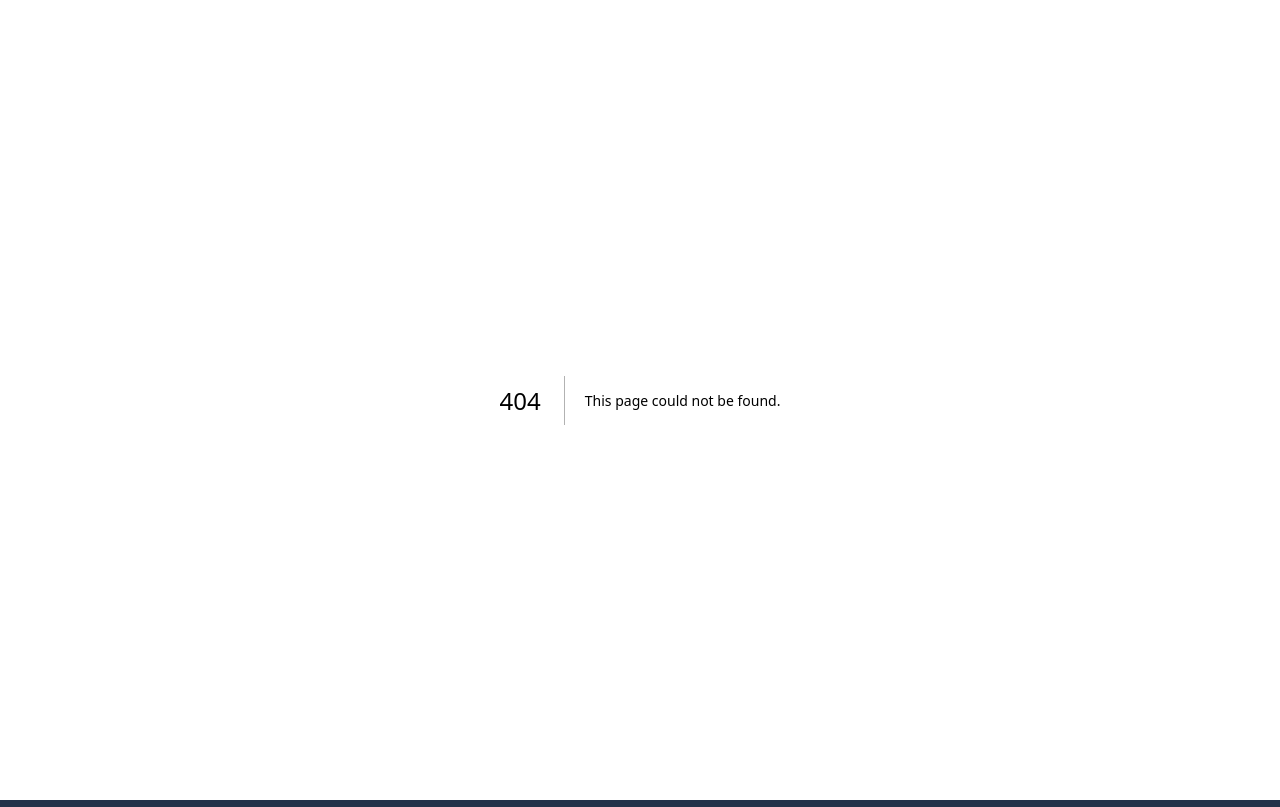
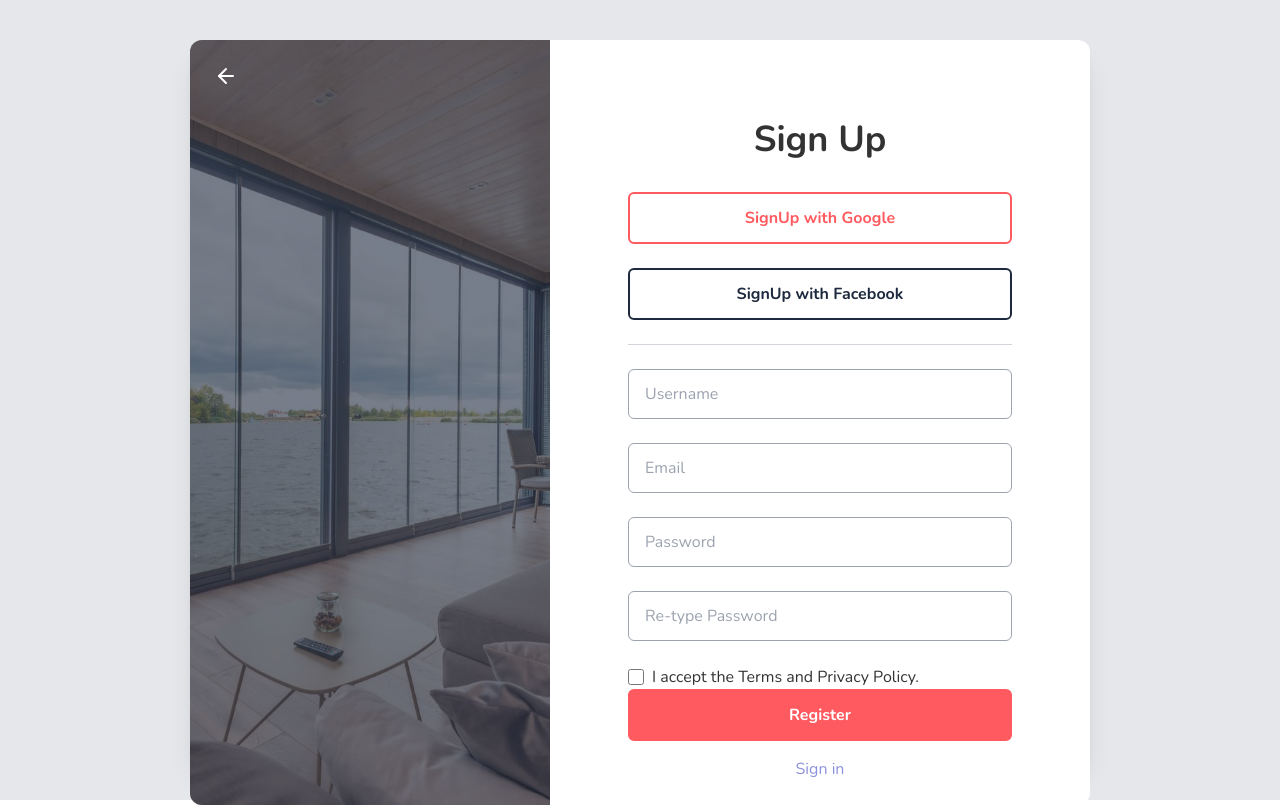
Before and after one commit to super0618/2amRealty, a Next.js app: page /signup in a window 1280 px wide. Before the commit this address had no page. Shown: the top 807 px of the page. Built offline with nearby package versions, Linux system fonts and the light colour scheme.

Commit message:
added signin/signup pages

```diff
--- /dev/null
+++ b/app/(auth)/signin/page.jsx
@@ -0,0 +1,65 @@
+"use client";
+
+import Link from "next/link";
+import * as Tooltip from "@radix-ui/react-tooltip";
+import { ArrowLeft } from "react-feather";
+
+export default function () {
+	return (
+		<div className="bg-gray-200 grid place-items-center h-screen">
+			<div className="grid grid-cols-5 w-[90%] h-[90%] max-w-[900px] max-h-[800px] shadow-xl">
+				<div className="col-span-2 hidden sm:block rounded-l-xl bg-[url('/asssets/images/sidebg.jpg')] bg-cover bg-center overflow-hidden relative before:content-[''] before:absolute before:top-0 before:left-0 before:right-0 before:bottom-0 before:bg-[#1d293e] before:opacity-60">
+					<div className="absolute top-6 left-6 text-white">
+						<Tooltip.TooltipProvider>
+							<Tooltip.Root delayDuration={0}>
+								<Tooltip.Trigger>
+									<Link href="/">
+										<ArrowLeft />
+									</Link>
+								</Tooltip.Trigger>
+								<Tooltip.Content>
+									<div className="px-2 py-1 bg-[#333] rounded-md">Go to Home</div>
+								</Tooltip.Content>
+							</Tooltip.Root>
+						</Tooltip.TooltipProvider>
+					</div>
+				</div>
+				<div className="flex flex-col justify-between col-span-5 sm:col-span-3 bg-white rounded-xl sm:rounded-r-xl sm:rounded-l-none px-6 pt-20 pb-6 text-[#333]">
+					<div>
+						<p className="text-4xl font-bold text-center mb-8">Sign In</p>
+						<div className="w-full max-w-96 mx-auto">
+							<div className="w-full px-4 py-3 rounded-md mb-6 border-[#ff5a5f] border-2 text-[#ff5a5f] font-bold text-center cursor-pointer duration-200 hover:bg-[#ff5a5f] hover:text-white">
+								Continue with Google
+							</div>
+							<div className="w-full px-4 py-3 rounded-md mb-6 border-[#1d293e] border-2 text-[#1d293e] font-bold text-center cursor-pointer duration-200 hover:bg-[#1d293e] hover:text-white">
+								Continue with Facebook
+							</div>
+							<div className="bg-gray-300 h-[1px] mb-6"></div>
+							<input type="text" className="w-full border px-4 py-3 rounded-md mb-6 border-gray-400" placeholder="Username" />
+							<input type="password" className="w-full border px-4 py-3 rounded-md mb-6 border-gray-400" placeholder="Password" />
+							<div className="flex justify-between items-center">
+								<label className="flex items-center gap-2">
+									<input type="checkbox" name="checkbox" className="w-4 h-4" />
+									Remember Me
+								</label>
+								<Link href="/forgot" className="text-[#8b91dd] hover:text-[#ff5a5f]">
+									Forgot Password?
+								</Link>
+							</div>
+						</div>
+					</div>
+					<div>
+						<div className="w-full max-w-96 mx-auto text-center">
+							<div className="w-full px-4 py-3 rounded-md mb-4 border-[#ff5a5f] bg-[#ff5a5f] border-2 text-white font-bold text-center cursor-pointer duration-200 hover:bg-[#c44448]">
+								Login
+							</div>
+							<Link href="/signup" className="text-[#8b91dd] hover:text-[#ff5a5f]">
+								Create account
+							</Link>
+						</div>
+					</div>
+				</div>
+			</div>
+		</div>
+	);
+}
--- /dev/null
+++ b/app/(auth)/signup/page.jsx
@@ -0,0 +1,63 @@
+"use client";
+
+import Link from "next/link";
+import * as Tooltip from "@radix-ui/react-tooltip";
+import { ArrowLeft } from "react-feather";
+
+export default function () {
+	return (
+		<div className="bg-gray-200 grid place-items-center h-screen">
+			<div className="grid grid-cols-5 w-[90%] h-[90%] max-w-[900px] max-h-[800px] shadow-xl">
+				<div className="col-span-2 hidden sm:block rounded-l-xl bg-[url('/asssets/images/sidebg.jpg')] bg-cover bg-center overflow-hidden relative before:content-[''] before:absolute before:top-0 before:left-0 before:right-0 before:bottom-0 before:bg-[#1d293e] before:opacity-60">
+					<div className="absolute top-6 left-6 text-white">
+						<Tooltip.TooltipProvider>
+							<Tooltip.Root delayDuration={0}>
+								<Tooltip.Trigger>
+									<Link href="/signin">
+										<ArrowLeft />
+									</Link>
+								</Tooltip.Trigger>
+								<Tooltip.Content>
+									<div className="px-2 py-1 bg-[#333] rounded-md">Back to Login</div>
+								</Tooltip.Content>
+							</Tooltip.Root>
+						</Tooltip.TooltipProvider>
+					</div>
+				</div>
+				<div className="flex flex-col justify-between col-span-5 sm:col-span-3 bg-white rounded-xl sm:rounded-r-xl sm:rounded-l-none px-6 pt-20 pb-6 text-[#333]">
+					<div>
+						<p className="text-4xl font-bold text-center mb-8">Sign Up</p>
+						<div className="w-full max-w-96 mx-auto">
+							<div className="w-full px-4 py-3 rounded-md mb-6 border-[#ff5a5f] border-2 text-[#ff5a5f] font-bold text-center cursor-pointer duration-200 hover:bg-[#ff5a5f] hover:text-white">
+								SignUp with Google
+							</div>
+							<div className="w-full px-4 py-3 rounded-md mb-6 border-[#1d293e] border-2 text-[#1d293e] font-bold text-center cursor-pointer duration-200 hover:bg-[#1d293e] hover:text-white">
+								SignUp with Facebook
+							</div>
+							<div className="bg-gray-300 h-[1px] mb-6"></div>
+							<input type="text" className="w-full border px-4 py-3 rounded-md mb-6 border-gray-400" placeholder="Username" />
+							<input type="email" className="w-full border px-4 py-3 rounded-md mb-6 border-gray-400" placeholder="Email" />
+							<input type="password" className="w-full border px-4 py-3 rounded-md mb-6 border-gray-400" placeholder="Password" />
+							<input type="password" className="w-full border px-4 py-3 rounded-md mb-6 border-gray-400" placeholder="Re-type Password" />
+							<div className="flex justify-between items-center">
+								<label className="flex items-center gap-2">
+									<input type="checkbox" name="checkbox" className="w-4 h-4" />I accept the Terms and Privacy Policy.
+								</label>
+							</div>
+						</div>
+					</div>
+					<div>
+						<div className="w-full max-w-96 mx-auto text-center">
+							<div className="w-full px-4 py-3 rounded-md mb-4 border-[#ff5a5f] bg-[#ff5a5f] border-2 text-white font-bold text-center cursor-pointer duration-200 hover:bg-[#c44448]">
+								Register
+							</div>
+							<Link href="/forgot" className="text-[#8b91dd] hover:text-[#ff5a5f]">
+								Sign in
+							</Link>
+						</div>
+					</div>
+				</div>
+			</div>
+		</div>
+	);
+}
--- /dev/null
+++ b/app/(root)/about/page.jsx
@@ -0,0 +1,9 @@
+export default function () {
+	return (
+		<div className="bg-[url('/asssets/images/bg.jpg')] relative object-cover bg-center h-[960px] grid place-items-center text-white before:content-[''] before:absolute before:top-0 before:left-0 before:right-0 before:bottom-0 before:bg-[#1d293e] before:opacity-60">
+			<div className="text-center z-0">
+				<div className="text-6xl font-bold mb-4">About Us</div>
+			</div>
+		</div>
+	);
+}
--- /dev/null
+++ b/app/(root)/layout.jsx
@@ -0,0 +1,16 @@
+import Header from "@/layouts/header";
+import Footer from "@/layouts/footer";
+import "swiper/css";
+import "swiper/css/navigation";
+import "swiper/css/pagination";
+import "swiper/css/scrollbar";
+
+export default function RootLayout({ children }) {
+	return (
+		<>
+			<Header />
+			{children}
+			<Footer />
+		</>
+	);
+}
--- a/app/layout.js
+++ /dev/null
@@ -1,27 +0,0 @@
-import { Nunito } from "next/font/google";
-import Header from "@/layouts/header";
-import Footer from "@/layouts/footer";
-import "swiper/css";
-import "swiper/css/navigation";
-import "swiper/css/pagination";
-import "swiper/css/scrollbar";
-import "./globals.css";
-
-const nunito = Nunito({ subsets: ["latin"] });
-
-export const metadata = {
-	title: "Create Next App",
-	description: "Generated by create next app",
-};
-
-export default function RootLayout({ children }) {
-	return (
-		<html lang="en">
-			<body className={nunito.className}>
-				<Header />
-				{children}
-				<Footer />
-			</body>
-		</html>
-	);
-}
--- /dev/null
+++ b/app/layout.jsx
@@ -0,0 +1,17 @@
+import { Nunito } from "next/font/google";
+import "@/app/globals.css";
+
+const nunito = Nunito({ subsets: ["latin"] });
+
+export const metadata = {
+	title: "Create Next App",
+	description: "Generated by create next app",
+};
+
+export default function RootLayout({ children }) {
+	return (
+		<html lang="en">
+			<body className={nunito.className}>{children}</body>
+		</html>
+	);
+}
--- a/components/featuredcard.jsx
+++ b/components/featuredcard.jsx
@@ -1,4 +1,3 @@
-import Image from "next/image";
 import { MapPin } from "react-feather";
 
 export default function ({ thumb, user, username, type, title, location, beds, baths, sqft }) {
--- a/layouts/header.jsx
+++ b/layouts/header.jsx
@@ -1,7 +1,7 @@
 "use client";
 
 import { useEffect, useRef } from "react";
-import * as Popover from "@radix-ui/react-popover";
+import Link from "next/link";
 import NavItem from "@/components/navitem";
 
 export default function () {
@@ -24,41 +24,61 @@ export default function () {
 	return (
 		<div className="fixed top-0 left-0 right-0 z-50 duration-200 text-white" ref={headerRef}>
 			<div className="container mx-auto p-4 flex justify-between h-20 items-center">
-				<div className="font-black text-2xl">2amRealty</div>
+				<Link href="/" className="font-black text-2xl">
+					2amRealty
+				</Link>
 				<div className="flex">
 					<NavItem label="Home" href="/" />
 					<NavItem
 						label="Buy"
 						dropdown={
-							<div className="bg-white py-2 text-black shadow-lg">
-								<div className="py-2 px-4 font-bold">Buy With Us</div>
-								<div className="py-2 px-4 font-bold">All Listings</div>
-								<div className="py-2 px-4 font-bold">Featured Listings</div>
+							<div className="bg-white py-2 text-black shadow-lg flex flex-col">
+								<Link href="#" className="py-2 px-4 font-bold hover:bg-[#ccc] duration-200">
+									Buy With Us
+								</Link>
+								<Link href="#" className="py-2 px-4 font-bold hover:bg-[#ccc] duration-200">
+									All Listings
+								</Link>
+								<Link href="#" className="py-2 px-4 font-bold hover:bg-[#ccc] duration-200">
+									Featured Listings
+								</Link>
 							</div>
 						}
 					/>
 					<NavItem
 						label="Sell"
 						dropdown={
-							<div className="bg-white py-2 text-black shadow-lg">
-								<div className="py-2 px-4 font-bold">Sell My Home</div>
-								<div className="py-2 px-4 font-bold">Market Snapshot</div>
-								<div className="py-2 px-4 font-bold">Home Valuation</div>
+							<div className="bg-white py-2 text-black shadow-lg flex flex-col">
+								<Link href="#" className="py-2 px-4 font-bold hover:bg-[#ccc] duration-200">
+									Sell My Home
+								</Link>
+								<Link href="#" className="py-2 px-4 font-bold hover:bg-[#ccc] duration-200">
+									Market Snapshot
+								</Link>
+								<Link href="#" className="py-2 px-4 font-bold hover:bg-[#ccc] duration-200">
+									Home Valuation
+								</Link>
 							</div>
 						}
 					/>
 					<NavItem
 						label="About"
 						dropdown={
-							<div className="bg-white py-2 text-black shadow-lg">
-								<div className="py-2 px-4 font-bold">About Us</div>
-								<div className="py-2 px-4 font-bold">Contact Us</div>
-								<div className="py-2 px-4 font-bold">Partner With Us</div>
+							<div className="bg-white py-2 text-black shadow-lg flex flex-col">
+								<Link href="about" className="py-2 px-4 font-bold hover:bg-[#ccc] duration-200">
+									About Us
+								</Link>
+								<Link href="contact" className="py-2 px-4 font-bold hover:bg-[#ccc] duration-200">
+									Contact Us
+								</Link>
+								<Link href="partner" className="py-2 px-4 font-bold hover:bg-[#ccc] duration-200">
+									Partner With Us
+								</Link>
 							</div>
 						}
 					/>
-					<NavItem label="SignIn" href="/auth/signin" />
-					<NavItem label="SignUp" href="/auth/signup" />
+					<NavItem label="SignIn" href="/signin" />
+					<NavItem label="SignUp" href="/signup" />
 				</div>
 			</div>
 		</div>
--- a/package.json
+++ b/package.json
@@ -11,6 +11,7 @@
   "dependencies": {
     "@radix-ui/react-icons": "^1.3.0",
     "@radix-ui/react-popover": "^1.0.7",
+    "@radix-ui/react-tooltip": "^1.0.7",
     "next": "14.1.1",
     "react": "^18",
     "react-dom": "^18",
```
Also changed, not shown: app/(root)/page.jsx (renamed from app/page.js), public/asssets/images/sidebg.jpg (added), 1 other file (tests, documents, lock files or other folders).
